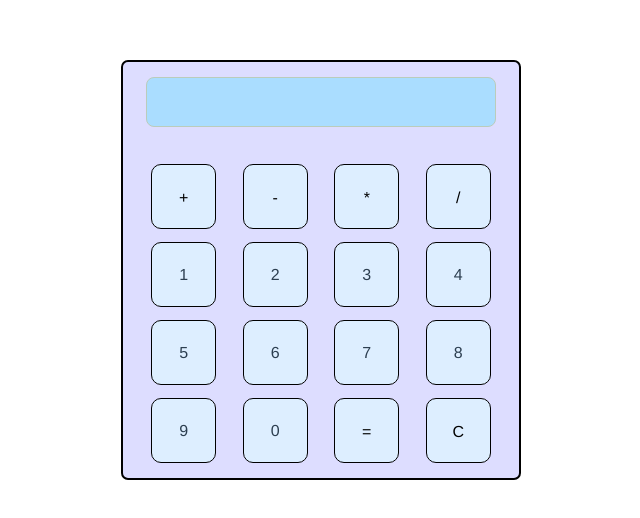
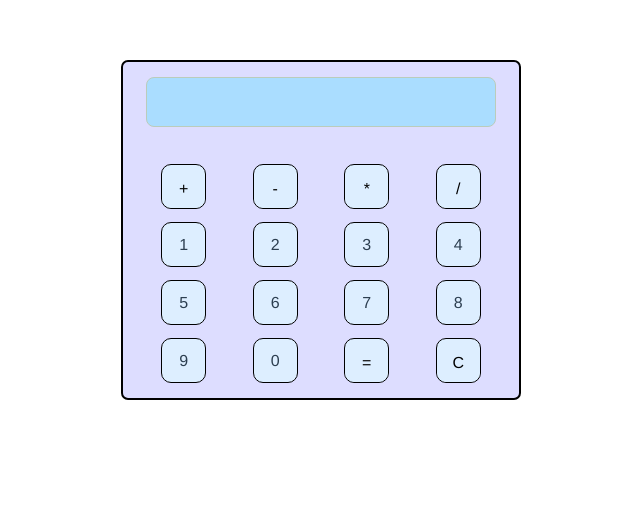
Before and after one commit to Jordan-Rowland/vie-calculator, a Vue app: page / in a window 1280 px wide. Shown: the top 518 px of the page, without its empty margins (319-959 px from the left). Built offline with nearby package versions, Linux system fonts and the light colour scheme.

Commit message:
cleans up UI

```diff
--- a/src/App.vue
+++ b/src/App.vue
@@ -147,8 +147,8 @@ export default Vue.extend({
 .app-button {
   border: 1px solid black;
   border-radius: 10px;
-  width: 65px;
-  height: 65px;
+  width: 45px;
+  height: 45px;
   margin: auto;
   background-color: #def;
   margin-top: 13px;
@@ -157,7 +157,10 @@ export default Vue.extend({
 button {
   background-color: #def;
   border: none;
-  margin-top: 20px;
+  margin-top: 6px;
+  border-radius: 10px;
+  width: 100%;
+  height: 85%;
 }
 
 .app-button:hover, button:hover {
--- a/src/components/Button.vue
+++ b/src/components/Button.vue
@@ -30,6 +30,6 @@ div:hover {
 }
 
 p {
-  margin-top: 20px;
+  margin-top: 10px;
 }
 </style>
```
